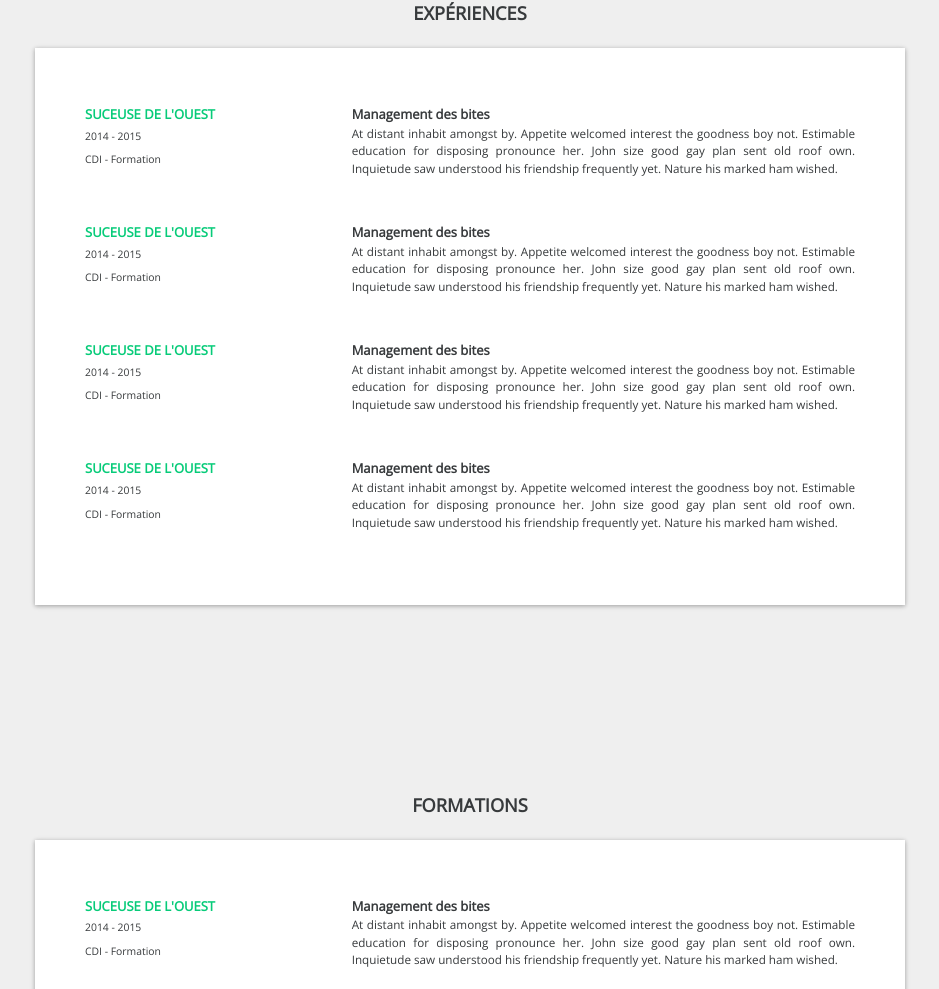
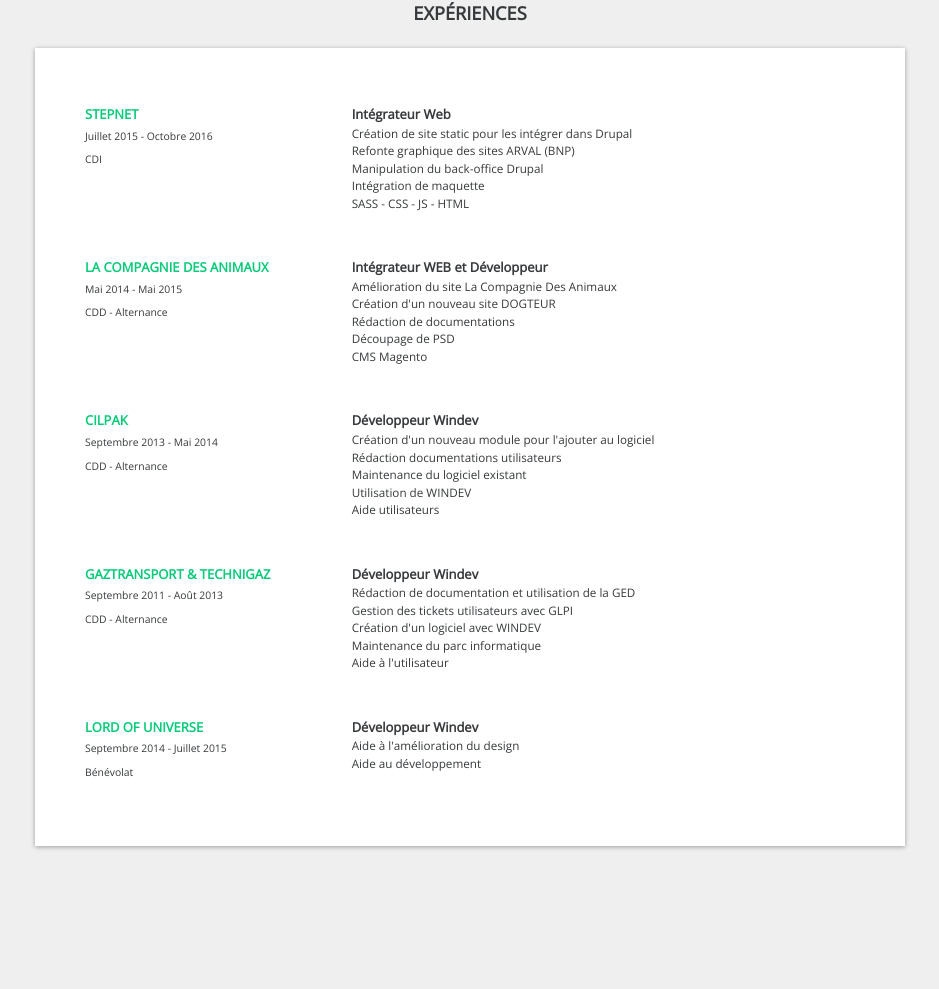
Before and after one commit to tdubuffet/portfolio-cholez, a website: page index.html in a window 1280 px wide. Shown: the part 2259-3248 px from the top of the page, without its empty margins (170-1109 px from the left). Drawn offline with nearby package versions, Linux system fonts and the light colour scheme; files whose address does not match are found by name.

Commit message:
expérience

```diff
--- a/index.html
+++ b/index.html
@@ -245,15 +245,19 @@
         <div class="row">
 
             <div class="col-md-4">
-                <div class="title">SUCEUSE DE L'OUEST</div>
-                <div class="date">2014 - 2015</div>
-                <div class="periode">CDI - Formation</div>
+                <div class="title">STEPNET</div>
+                <div class="date">Juillet 2015 - Octobre 2016</div>
+                <div class="periode">CDI</div>
             </div>
 
             <div class="col-md-8">
-                <div class="title-post">Management des bites</div>
+                <div class="title-post">Intégrateur Web</div>
                 <p>
-                    At distant inhabit amongst by. Appetite welcomed interest the goodness boy not. Estimable education for disposing pronounce her. John size good gay plan sent old roof own. Inquietude saw understood his friendship frequently yet. Nature his marked ham wished.
+                  Création de site static pour les intégrer dans Drupal <br>
+                  Refonte graphique des sites ARVAL (BNP) <br>
+                  Manipulation du back-office Drupal <br>
+                  Intégration de maquette <br>
+                  SASS - CSS - JS - HTML
                 </p>
             </div>
 
@@ -262,15 +266,19 @@
         <div class="row">
 
             <div class="col-md-4">
-                <div class="title">SUCEUSE DE L'OUEST</div>
-                <div class="date">2014 - 2015</div>
-                <div class="periode">CDI - Formation</div>
+                <div class="title">La compagnie des animaux</div>
+                <div class="date">Mai 2014 - Mai 2015</div>
+                <div class="periode">CDD - Alternance</div>
             </div>
 
             <div class="col-md-8">
-                <div class="title-post">Management des bites</div>
+                <div class="title-post">Intégrateur WEB et Développeur</div>
                 <p>
-                    At distant inhabit amongst by. Appetite welcomed interest the goodness boy not. Estimable education for disposing pronounce her. John size good gay plan sent old roof own. Inquietude saw understood his friendship frequently yet. Nature his marked ham wished.
+                  Amélioration du site La Compagnie Des Animaux <br>
+                  Création d'un nouveau site DOGTEUR <br>
+                  Rédaction de documentations <br>
+                  Découpage de PSD <br>
+                  CMS Magento
                 </p>
             </div>
 
@@ -279,15 +287,19 @@
         <div class="row">
 
             <div class="col-md-4">
-                <div class="title">SUCEUSE DE L'OUEST</div>
-                <div class="date">2014 - 2015</div>
-                <div class="periode">CDI - Formation</div>
+                <div class="title">Cilpak</div>
+                <div class="date">Septembre 2013 - Mai 2014</div>
+                <div class="periode">CDD - Alternance</div>
             </div>
 
             <div class="col-md-8">
-                <div class="title-post">Management des bites</div>
+                <div class="title-post">Développeur Windev</div>
                 <p>
-                    At distant inhabit amongst by. Appetite welcomed interest the goodness boy not. Estimable education for disposing pronounce her. John size good gay plan sent old roof own. Inquietude saw understood his friendship frequently yet. Nature his marked ham wished.
+                  Création d'un nouveau module pour l'ajouter au logiciel <br>
+                  Rédaction documentations utilisateurs <br>
+                  Maintenance du logiciel existant <br>
+                  Utilisation de WINDEV <br>
+                  Aide utilisateurs
                 </p>
             </div>
 
@@ -296,15 +308,37 @@
         <div class="row">
 
             <div class="col-md-4">
-                <div class="title">SUCEUSE DE L'OUEST</div>
-                <div class="date">2014 - 2015</div>
-                <div class="periode">CDI - Formation</div>
+                <div class="title">Gaztransport & Technigaz</div>
+                <div class="date">Septembre 2011 - Août 2013</div>
+                <div class="periode">CDD - Alternance</div>
             </div>
 
             <div class="col-md-8">
-                <div class="title-post">Management des bites</div>
+                <div class="title-post">Développeur Windev</div>
                 <p>
-                    At distant inhabit amongst by. Appetite welcomed interest the goodness boy not. Estimable education for disposing pronounce her. John size good gay plan sent old roof own. Inquietude saw understood his friendship frequently yet. Nature his marked ham wished.
+                  Rédaction de documentation et utilisation de la GED <br>
+                  Gestion des tickets utilisateurs avec GLPI <br>
+                  Création d'un logiciel avec WINDEV <br>
+                  Maintenance du parc informatique <br>
+                  Aide à l'utilisateur
+                </p>
+            </div>
+
+        </div>
+
+        <div class="row">
+
+            <div class="col-md-4">
+                <div class="title">Lord Of Universe</div>
+                <div class="date">Septembre 2014 - Juillet 2015</div>
+                <div class="periode">Bénévolat</div>
+            </div>
+
+            <div class="col-md-8">
+                <div class="title-post">Développeur Windev</div>
+                <p>
+                  Aide à l'amélioration du design <br>
+                  Aide au développement
                 </p>
             </div>
 
```
